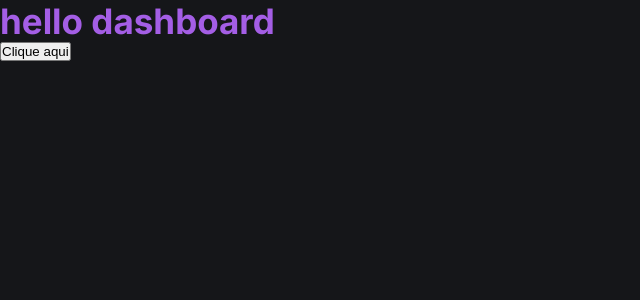
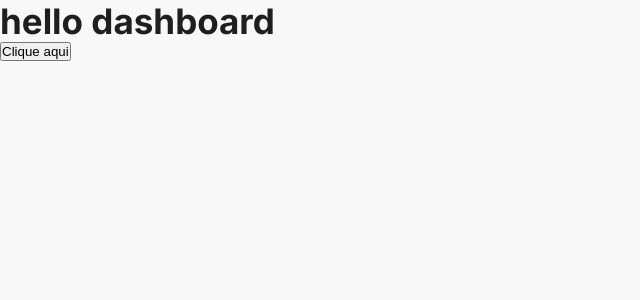
Before and after one commit to euviniciuss/ubs-vac, a Next.js app: page /dashboard in a window 1280 px wide. Shown: the top 300 px of the page, without its empty margins (0-640 px from the left). Built offline with nearby package versions, Linux system fonts and the light colour scheme.

Commit message:
feat: adicionando cores

```diff
--- a/src/presentation/external/styled/global.ts
+++ b/src/presentation/external/styled/global.ts
@@ -16,8 +16,8 @@ export const GlobalStyle = createGlobalStyle`
 
   body {
     font-size: 1rem;
-    background-color: #151619;
-    color: #FFFFFF;
+    background-color: #F8F8F8;
+    color: #1F1F1F;
     width: 100vw;
     height: 100%;
     text-rendering: optimizelegibility;
--- a/src/presentation/external/styled/theme.ts
+++ b/src/presentation/external/styled/theme.ts
@@ -1,18 +1,17 @@
 export const theme = {
   colors: {
     white: '#FFFFFF',
+    white800: '#F8F8F8',
     black: '#000000',
-    red: '#F12828',
-    green: '#28F13C',
-    purple: '#A45EE5',
-    gray50: '#F6F6F6',
-    gray100: '#AEAECC',
-    gray600: '#303138',
-    gray650: '#25262D',
-    gray700: '#212227',
-    gray800: '#1E1F23',
-    gray900: '#1A1B1F',
-    gray950: '#151619'
+    black500: '#1F1F1F',
+    blue800: '#1040AB',
+    blue700: '#3464CF',
+    blue50: '#3464CF',
+    blue100: '#3464CF',
+    blue200: '#59C9F3',
+    green400: '#A0B33B',
+    yellow600: '#FAC90D',
+    red700: '#ED1F27'
   },
   fontSize: {
     text_3xs: '1.2rem',
```
